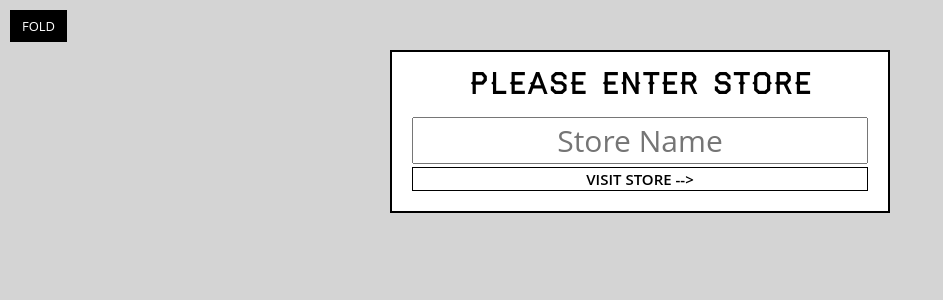
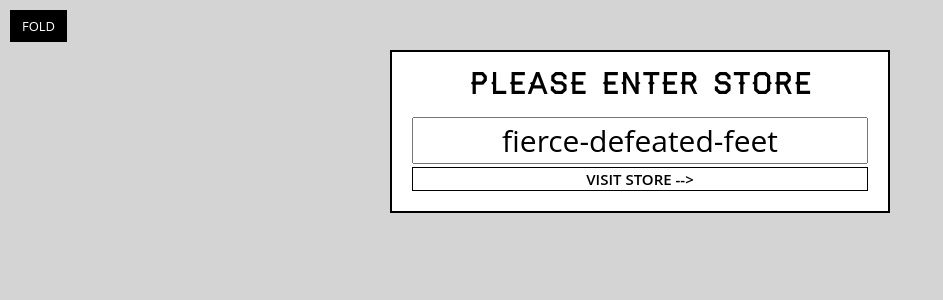
Before and after one commit to Nytheneals/REACT__Mercatto_ItticoApp, a React (Create React App) app: page / in a window 1280 px wide. Shown: the top 300 px of the page, without its empty margins (0-943 px from the left). Built offline with nearby package versions, Linux system fonts and the light colour scheme.

Commit message:
Created gotToStore function

```diff
--- a/src/components/StorePicker.jsx
+++ b/src/components/StorePicker.jsx
@@ -1,13 +1,32 @@
 import React, { Component } from "react";
 // import ReactDom from "react-dom";
+import { getFunName } from "../helpers";
 
 class StorePicker extends Component {
+  constructor() {
+    super();
+    this.goToStore = this.goToStore.bind(this);
+  }
+  goToStore(e) {
+    e.preventDefault();
+    console.log(this.storeInput.value);
+    // Grab text from store
+  }
   render() {
     return (
       <div>
-        <form className="store-selector">
+        <form className="store-selector" onSubmit={this.goToStore}>
           <h2>Please Enter Store</h2>
-          <input type="text" required placeholder="Store Name" />
+          <input
+            type="text"
+            required
+            placeholder="Store Name"
+            defaultValue={getFunName()}
+            // WHEN THE INPUT IS RENDERED ITS GOING TO PUT A REFERENCE ON THE CLASS
+            ref={input => {
+              this.storeInput = input;
+            }}
+          />
           <button type="submit">Visit Store --></button>
         </form>
       </div>
--- a/src/index.js
+++ b/src/index.js
@@ -21,6 +21,7 @@ const Root = () => {
         <Switch>
           <Route exact path="/" component={StorePicker} />
           <Route path="/store/:storeId" component={App} />
+          <Route component={NotFound} />{" "}
         </Switch>
       </div>
     </Router>
```
